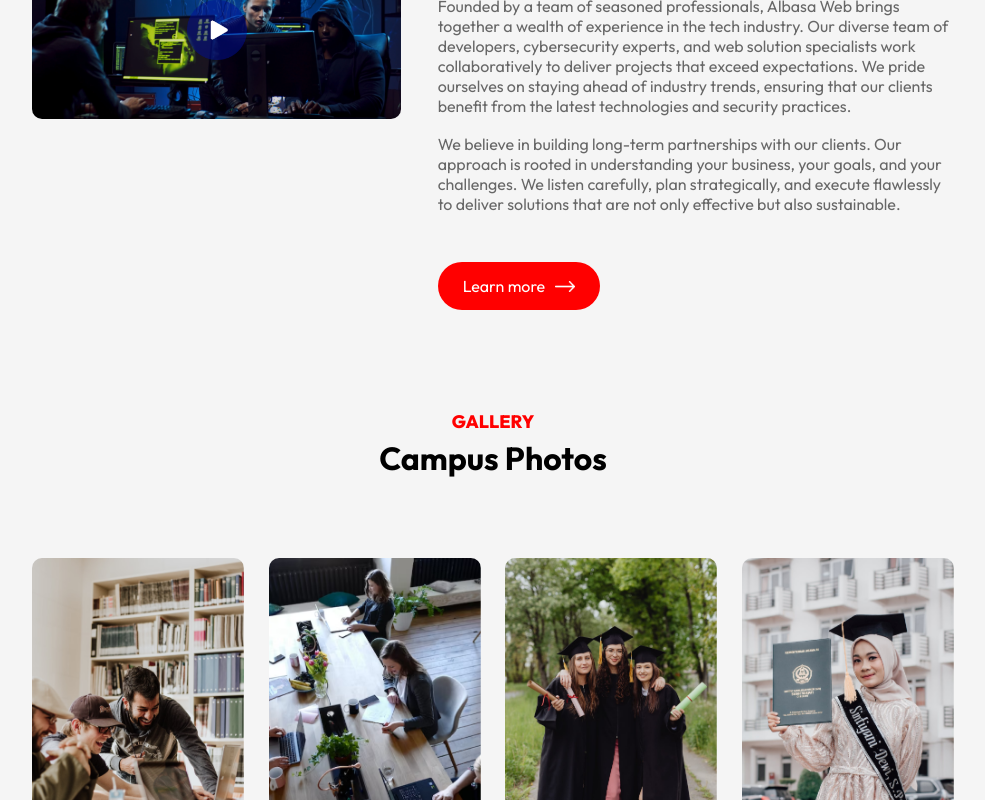
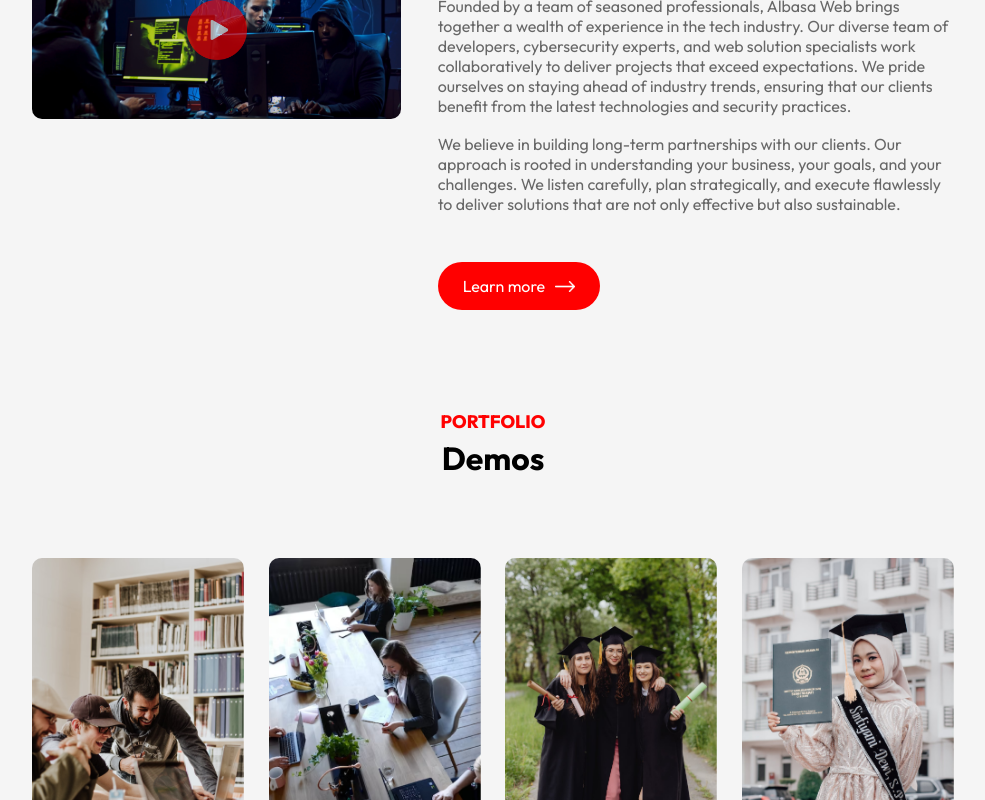
Before and after one commit to zsulley58/albasaweb.com, a React (Vite) app: page / in a window 1280 px wide. Shown: the part 1702-2502 px from the top of the page, without its empty margins (147-1132 px from the left). Built offline with nearby package versions, Linux system fonts and the light colour scheme.

Commit message:
First commit of portfolio

```diff
--- a/src/App.jsx
+++ b/src/App.jsx
@@ -1,10 +1,10 @@
 import React, { useState } from "react";
 import About from "./Components/About/About";
-import Campus from "./Components/Campus/Campus";
 import Contact from "./Components/Contact/Contact";
 import Footer from "./Components/Footer/Footer";
 import Hero from "./Components/Hero/Hero";
 import Navbar from "./Components/Navbar/Navbar";
+import Portfolio from "./Components/Portfolio/Portfolio";
 import Programs from "./Components/Programs/Programs";
 import Testimonials from "./Components/Testimonials/Testimonials";
 import Title from "./Components/Title/Title";
@@ -21,8 +21,8 @@ const App = () => {
         <Title subTitle="Our SERVICES" title="What we offer" />
         <Programs />
         <About setPlayState={setPlayState} />
-        <Title subTitle="Gallery" title="Campus Photos" />
-        <Campus />
+        <Title subTitle="Portfolio" title="Demos" />
+        <Portfolio />
         <Title subTitle="Testimonials" title="What Student Says" />
         <Testimonials />
         <Title subTitle="Contact Us" title="Get in touch" />
--- a/src/Components/Campus/Campus.jsx
+++ b/src/Components/Portfolio/Portfolio.jsx
@@ -4,9 +4,9 @@ import gallery_2 from "../../assets/gallery-2.png";
 import gallery_3 from "../../assets/gallery-3.png";
 import gallery_4 from "../../assets/gallery-4.png";
 import white_arrow from "../../assets/white-arrow.png";
-import "./Campus.css";
+import "./Portfolio.css";
 
-const Campus = () => {
+const Portfolio = () => {
   return (
     <div className="campus">
       <div className="gallery">
@@ -22,4 +22,4 @@ const Campus = () => {
   );
 };
 
-export default Campus;
+export default Portfolio;
```
Also changed, not shown: src/Components/Portfolio/Portfolio.css (renamed from src/Components/Campus/Campus.css), src/assets/play-icon-01.png (added), src/assets/play-icon.png.
